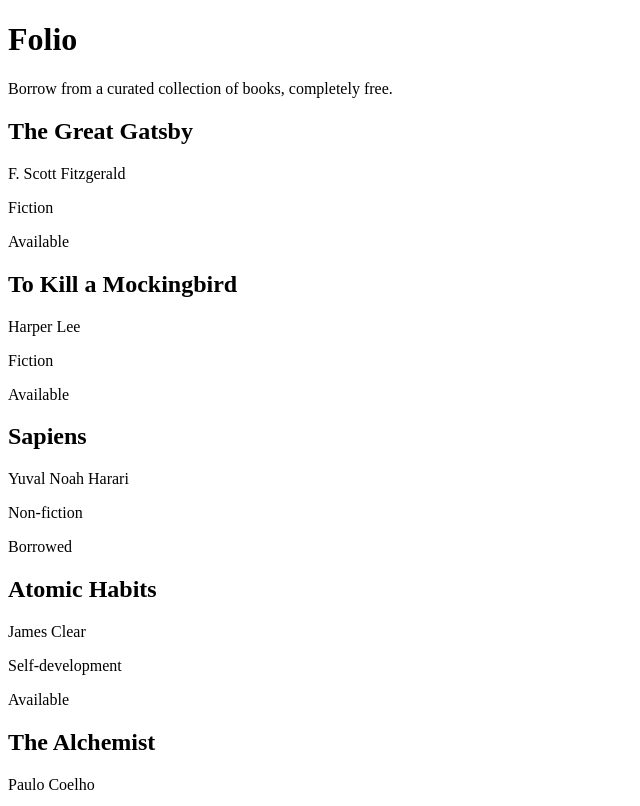
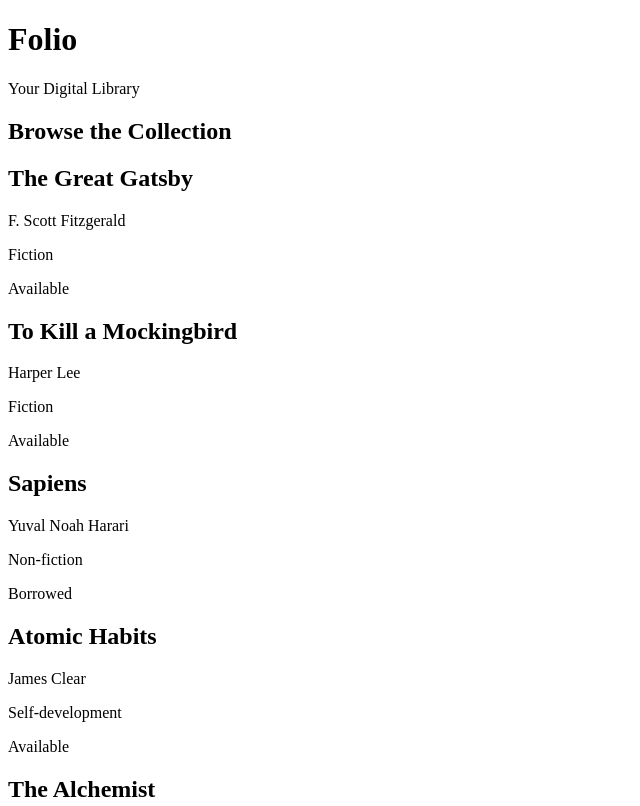
Before and after one commit to desphixs/staqed-folio, a plain HTML site: page index.html in a window 1280 px wide. Shown: the top 806 px of the page, without its empty margins (0-640 px from the left). Drawn offline with Linux system fonts and the light colour scheme.

Commit message:
Complete: Give the Page Proper Structure - Folio

```diff
--- a/index.html
+++ b/index.html
@@ -7,9 +7,18 @@
     </head>
 
     <body>
+      <!-- THis is my head section -->
+        <header>
           <h1>Folio</h1>
-      <p>Borrow from a curated collection of books, completely free.</p>
+        	<p>Your Digital Library</p>
+        </header>
 
+        <!-- This is the main section -->
+				<main>
+
+          <!-- This is the book grid section -->
+          <section>
+            <h2>Browse the Collection</h2>
             	<div>
             <h2>The Great Gatsby</h2>
             <p>F. Scott Fitzgerald</p>
@@ -58,9 +67,14 @@
             <p>Business</p>
             <p>Available</p>
         </div>
+          </section>
 
+        </main>
+
+        <!-- This is my footer -->
+        <footer>
+          <p>Folio - Your Digital Library</p>
+        </footer>
 
     </body>
-
-
 </html>
```
Lines whose indentation alone changed are shown as unchanged.
